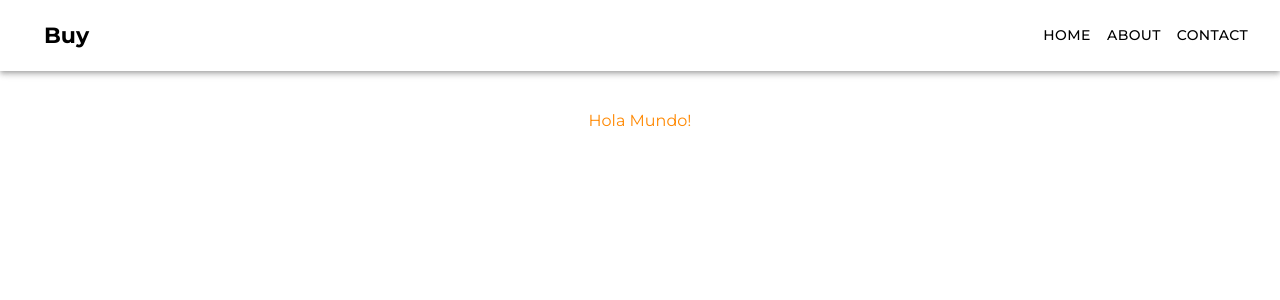
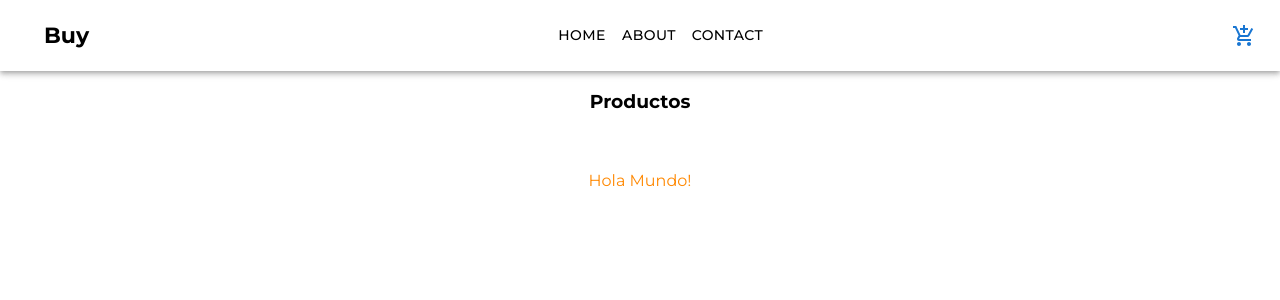
Before and after one commit to JesicaSieiro/buy-app, a React (Create React App) app: page / in a window 1280 px wide. Shown: the top 300 px of the page. Built offline with nearby package versions, Linux system fonts and the light colour scheme.

Commit message:
incorporacion de cardWidget e ItemListContainer

```diff
--- a/src/App.js
+++ b/src/App.js
@@ -2,6 +2,7 @@ import logo from './logo.svg';
 import './App.css';
 import Container from './components/Container/Container';
 import NavBar from './components/NavBar/NavBar';
+import ItemListContainer from './components/ItemListContainer/ItemListContainer';
 
 function App() {
   return (
@@ -21,6 +22,7 @@ function App() {
         </a>
       </header> */}
       <NavBar></NavBar>
+      <ItemListContainer titulo={"Productos"}/>
       <Container></Container>
     </div>
   );
--- /dev/null
+++ b/src/components/CardWidget/CardWidget.js
@@ -0,0 +1,7 @@
+import AddShoppingCartIcon from '@mui/icons-material/AddShoppingCart';
+function CardWidget(){
+    return(
+        <AddShoppingCartIcon color="primary" />
+    )
+}
+export default CardWidget
--- /dev/null
+++ b/src/components/ItemListContainer/ItemListContainer.js
@@ -0,0 +1,6 @@
+function ItemListContainer({titulo}){
+    return(
+        <h3>{titulo}</h3>
+    )
+}
+export default ItemListContainer
--- a/src/components/NavBar/NavBar.js
+++ b/src/components/NavBar/NavBar.js
@@ -13,6 +13,7 @@ import MenuIcon from '@mui/icons-material/Menu';
 import Toolbar from '@mui/material/Toolbar';
 import Typography from '@mui/material/Typography';
 import Button from '@mui/material/Button';
+import CardWidget from '../CardWidget/CardWidget';
 import './NavBar.css'
 
 const drawerWidth = 240;
@@ -66,6 +67,7 @@ function NavBar(props){
               </Button>
             ))}
           </Box>
+          <CardWidget></CardWidget>
         </Toolbar>
       </AppBar>
       <Box component="nav">
```
